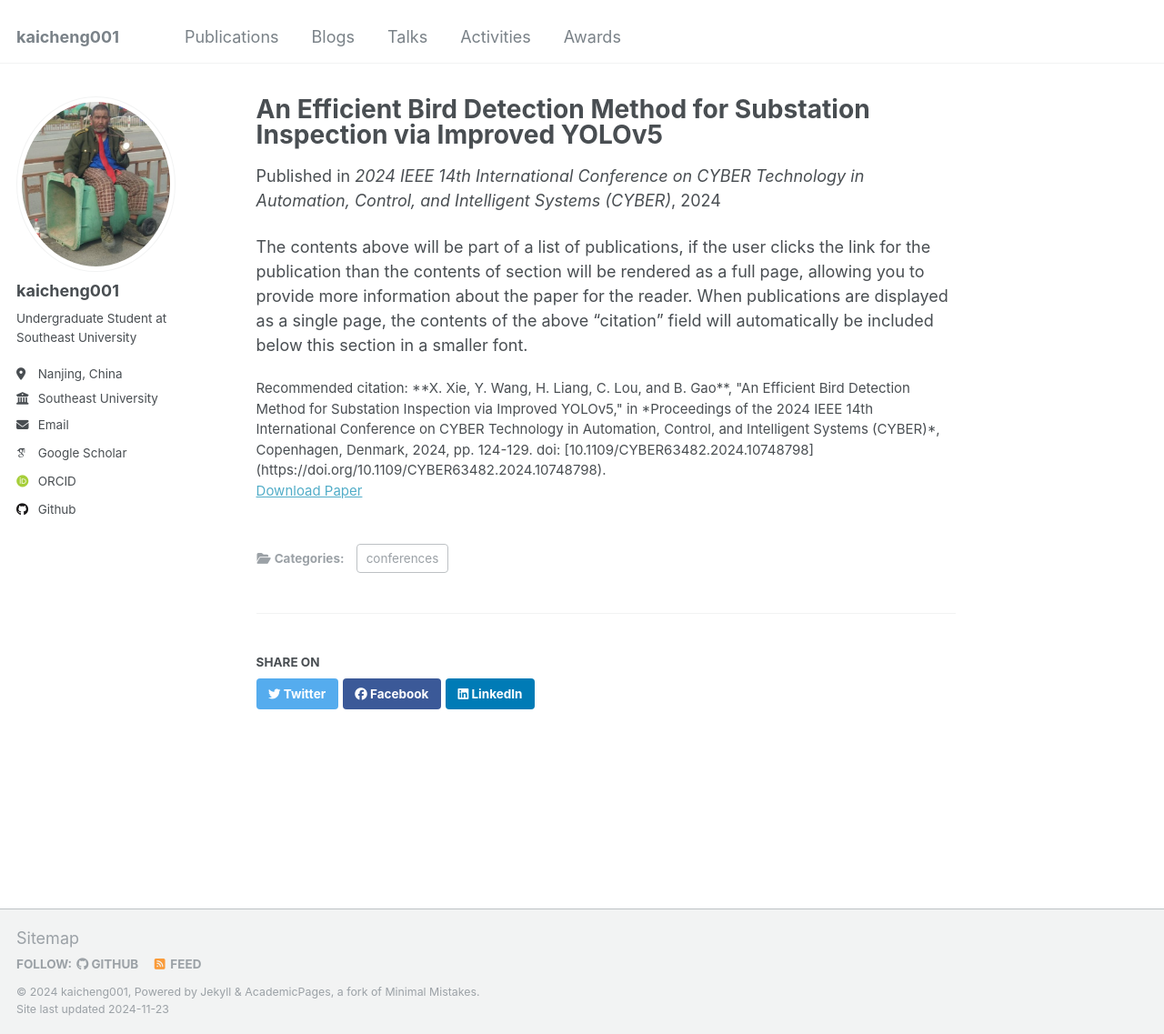
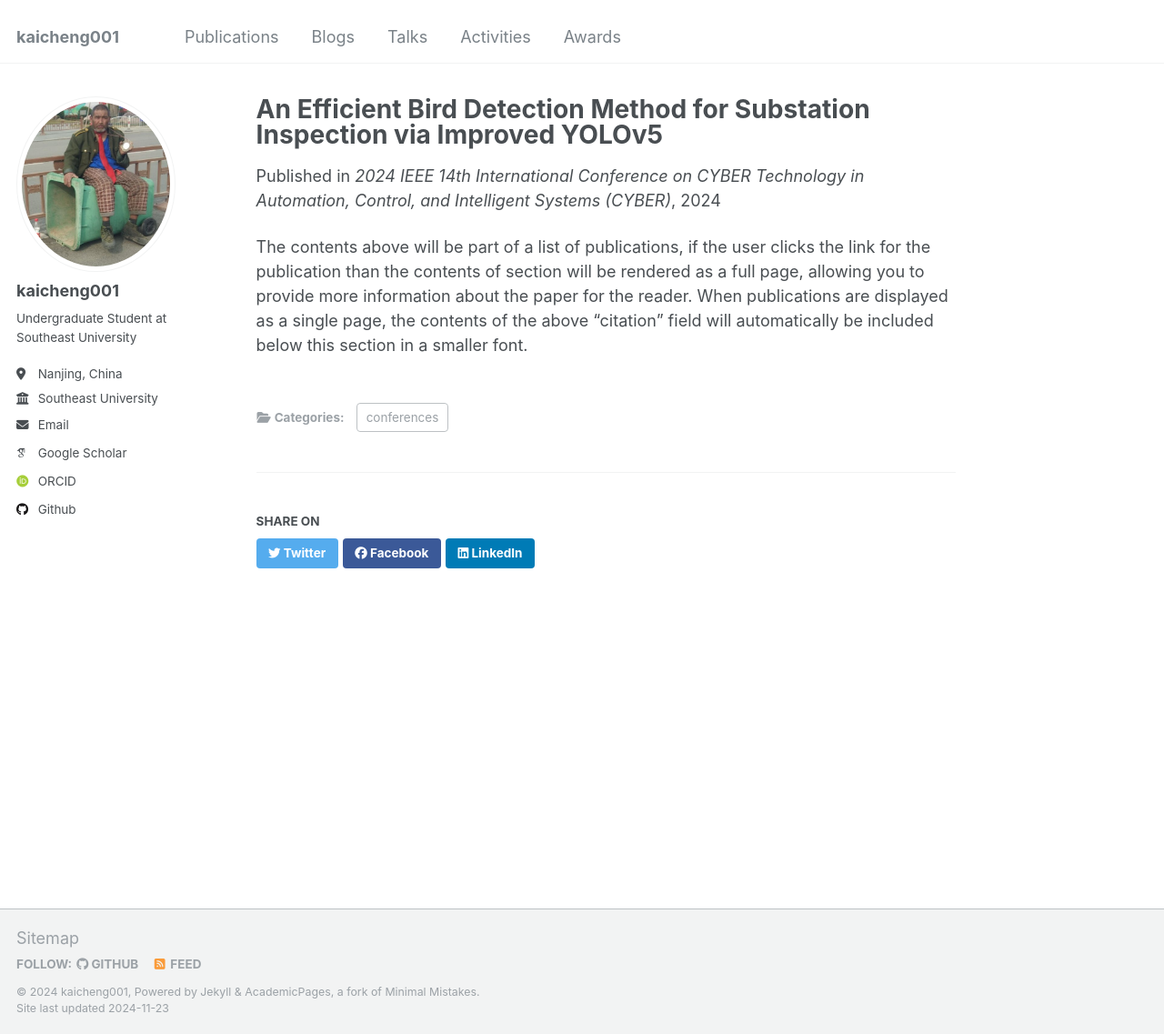
Before and after one commit to kaicheng001/kaicheng001.github.io, a Jekyll site: the page built from _publications/2024-07-efficient-bird-detection.md, in a window 1280 px wide and 1137 px high. Shown: the whole window at 91% size. Built offline with Jekyll 4.4.1, drawn with Linux system fonts in a browser that asks for light colours; some web fonts are replaced; part of the change alters nothing that is shown.

Commit message:
adujst the publication page

```diff
--- a/_publications/2024-07-efficient-bird-detection.md
+++ b/_publications/2024-07-efficient-bird-detection.md
@@ -7,7 +7,7 @@ excerpt: 'This paper presents an efficient bird detection method for substation
 date: July, 2024
 venue: '2024 IEEE 14th International Conference on CYBER Technology in Automation, Control, and Intelligent Systems (CYBER)'
 paperurl: 'https://ieeexplore.ieee.org/abstract/document/10748798'
-citation: '**X. Xie, Y. Wang, H. Liang, C. Lou, and B. Gao**, "An Efficient Bird Detection Method for Substation Inspection via Improved YOLOv5," in *Proceedings of the 2024 IEEE 14th International Conference on CYBER Technology in Automation, Control, and Intelligent Systems (CYBER)*, Copenhagen, Denmark, 2024, pp. 124-129. doi: [10.1109/CYBER63482.2024.10748798](https://doi.org/10.1109/CYBER63482.2024.10748798).'
+# citation: '**X. Xie, Y. Wang, H. Liang, C. Lou, and B. Gao**, "An Efficient Bird Detection Method for Substation Inspection via Improved YOLOv5," in *Proceedings of the 2024 IEEE 14th International Conference on CYBER Technology in Automation, Control, and Intelligent Systems (CYBER)*, Copenhagen, Denmark, 2024, pp. 124-129. doi: [10.1109/CYBER63482.2024.10748798](https://doi.org/10.1109/CYBER63482.2024.10748798).'
 ---
 
 
```
